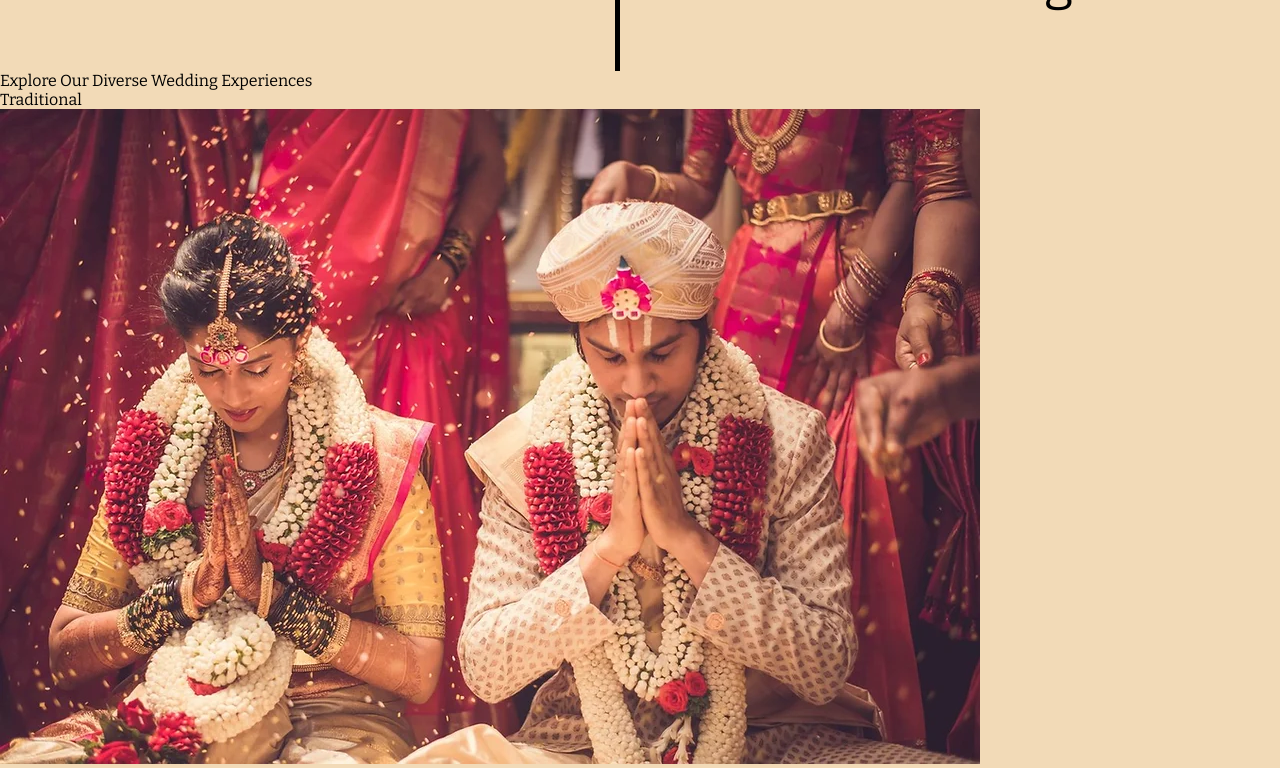
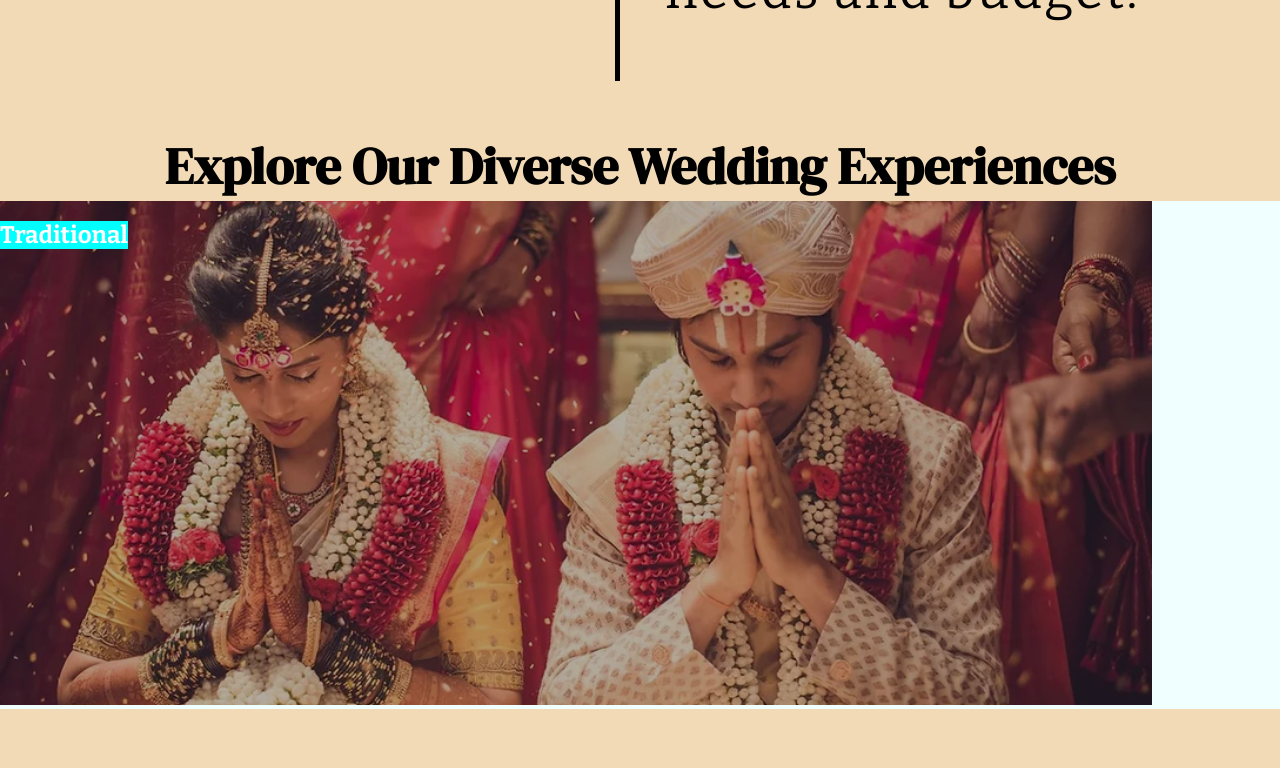
Before and after one commit to Sanjuums/dreamymarriage.github.io, a plain HTML site: page index.html in a window 1280 px wide. Shown: the part 1187-1955 px from the top of the page. After the commit the page ends 1896 px from the top, so only its background shows below. Drawn offline with Linux system fonts and the light colour scheme.

Commit message:
before back to the start

```diff
--- a/index.html
+++ b/index.html
@@ -7,6 +7,7 @@
     <link rel="stylesheet" href="/styles/style.css">
     <link rel="stylesheet" href="/styles/hero.css">
     <link rel="stylesheet" href="/styles/why.css">
+    <link rel="stylesheet" href="/styles/plans.css">
 </head>
 <body>
     <nav>
@@ -44,11 +45,11 @@
         <p>Dreamy Marriage is a fully Customizable Marriage solution for your personal needs and budget.</p>
     </div>
     <div id="plans">
-        <div class="title">Explore Our Diverse Wedding Experiences</div>
+        <h1 class="title">Explore Our Diverse Wedding Experiences</h1>
         <div class="plan-container">
             <div class="plan">
+                <h2 class="plan-name">Traditional</h2>
                 <div class="img-c">
-                    <div class="plan-name">Traditional</div>
                     <img src="/img/plans/plan-traditional.png" alt="">
                 </div>
             </div>
--- a/styles/hero.css
+++ b/styles/hero.css
@@ -1,6 +1,6 @@
 #hero{
     position: relative;
-    margin-bottom: 40px;
+    margin-bottom: 50px;
 }
 #hero h1{
     font-family: CurveFont;
--- a/styles/plans.css
+++ b/styles/plans.css
@@ -0,0 +1,29 @@
+#plans h1{
+    font-family: HeadingFont;
+    font-size: 4vw;
+    width: fit-content;
+    margin: 0 auto;
+}
+#plans .plan{
+    position: relative;
+    background-color: azure;
+
+}
+#plans .plan .img-c{
+    position: relative;
+    aspect-ratio: 16/7;
+    width: 90vw;
+}
+#plans .plan h2{
+    position: absolute;
+    z-index: 10;
+    color: white;
+    background-color: aqua;
+
+}
+#plans .plan .img-c img{
+    width: 100%;
+    height: 100%;
+    object-fit: cover;
+    filter: brightness(0.7);
+}
--- a/styles/why.css
+++ b/styles/why.css
@@ -4,6 +4,7 @@
     margin: auto;
     display: flex;
     justify-content: space-evenly;
+    margin-bottom: 50px;
 }
 #why h1{
     font-family: HeadingFont;
```
Also changed, not shown: img/plans/plan-destnation.png (added).
